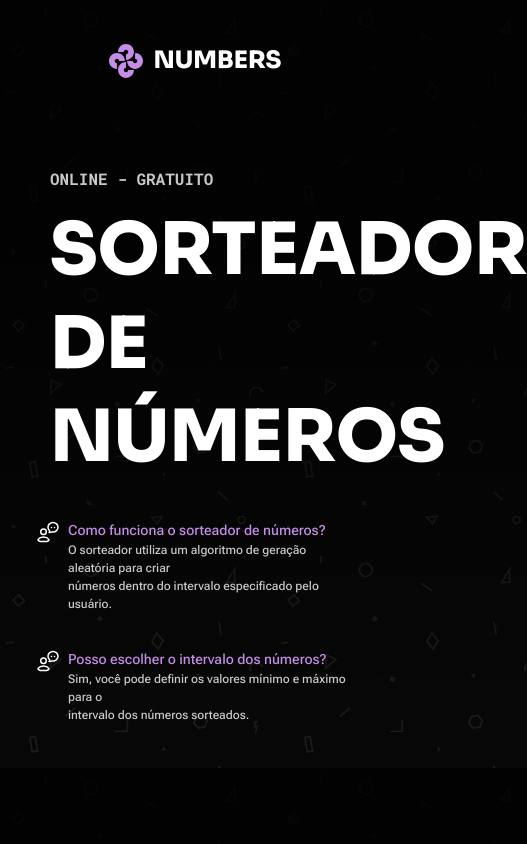
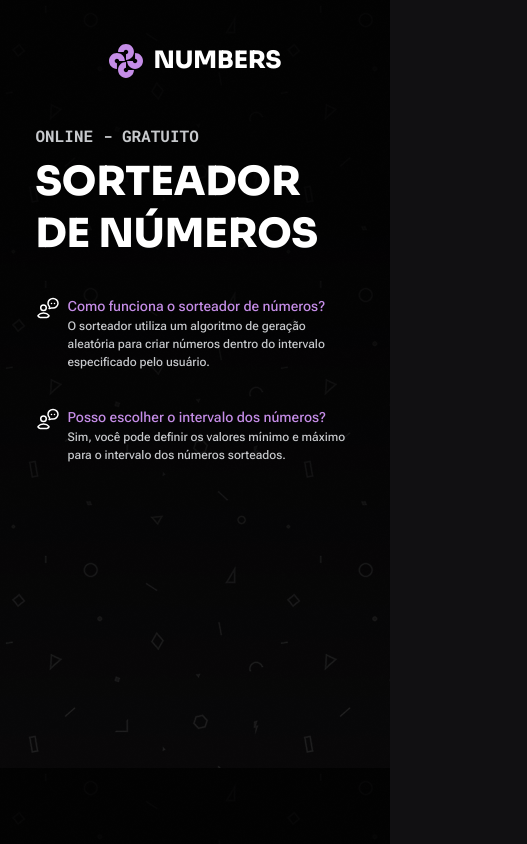
Before and after one commit to Eliseu-Samuel/Sorteador-de-n-meros, a plain HTML site: page JS/3-Sorteador-de-números/index.html in a window 390 px wide. Shown: the whole page, 527 px wide, since content can reach past the window. Drawn offline with Linux system fonts and the light colour scheme.

Commit message:
Endereitando os erros, parte responsiva do questions

```diff
--- a/JS/3-Sorteador-de-números/index.html
+++ b/JS/3-Sorteador-de-números/index.html
@@ -27,7 +27,7 @@
                     <img src="assets/Comunication-avatar.svg" alt="">
                     <span>
                         <small>Como funciona o sorteador de números?</small>
-                        <p>O sorteador utiliza um algoritmo de geração aleatória para criar <br> números dentro do intervalo especificado pelo usuário.</p>
+                        <p>O sorteador utiliza um algoritmo de geração aleatória para criar  números dentro do intervalo especificado pelo usuário.</p>
                     </span>
                 </div>
 
@@ -35,7 +35,7 @@
                     <img src="assets/Comunication-avatar.svg" alt="">
                     <span>
                         <small>Posso escolher o intervalo dos números?</small>
-                        <p>Sim, você pode definir os valores mínimo e máximo para o <br> intervalo dos números sorteados.</p>
+                        <p>Sim, você pode definir os valores mínimo e máximo para o  intervalo dos números sorteados.</p>
                     </span>
                 </div>
             </div>
--- a/JS/3-Sorteador-de-números/styles/global.css
+++ b/JS/3-Sorteador-de-números/styles/global.css
@@ -12,13 +12,12 @@
 header {
     margin-left: .875rem;
     margin-top: 5.5625rem;
-
+    display: grid;
+    gap: .75rem;
 
     & small {
         font: var(--overline);
         color: var(--content-secondary);
-        display: inline-block;
-        margin-bottom: 12px;
     }
 }
 
@@ -27,6 +26,8 @@ header {
     display: grid;
     gap: 2.25rem;
     margin-top: 2.25rem;
+
+    width: 24.125rem;
 }
 
 .questions .question-style{
@@ -51,4 +52,18 @@ header {
         display: flex;
         justify-content: center;
     }
+
+    header {
+        margin-top: 2.875rem;
+        margin-left: 0;
+        display: grid;
+        gap: .5rem;
+        & h1 {
+            font: var(--display-medium);
+        }
+    }
+
+    .questions {
+        width: 19.9375rem;
+    }
 }
--- a/JS/3-Sorteador-de-números/styles/style.css
+++ b/JS/3-Sorteador-de-números/styles/style.css
@@ -70,5 +70,7 @@ h1 {
 @media(width <= 24.375rem) {
     body {
         padding: 2.75rem 2.25rem;
+        display: grid;
+        justify-content: center;
     }
 }
```
